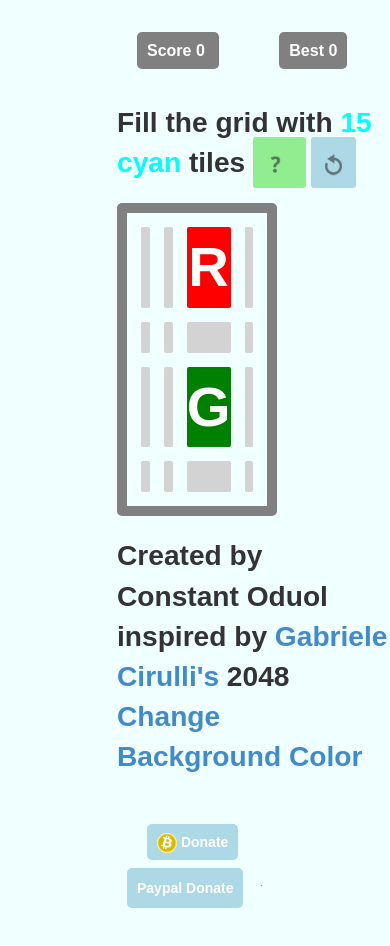
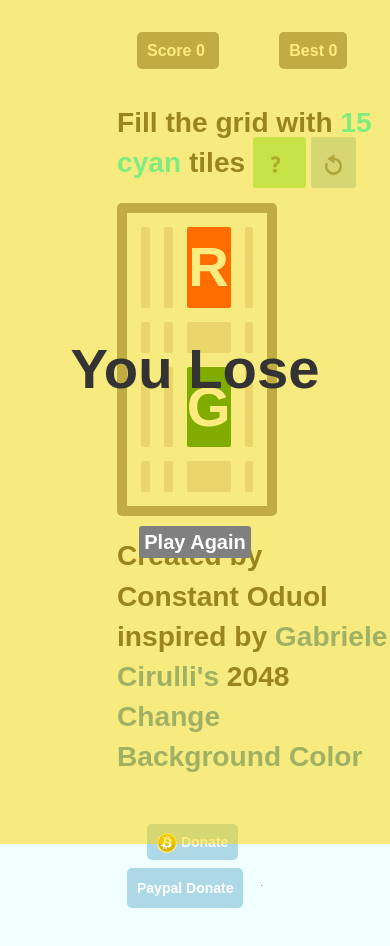
Before and after one commit to constantoduol/rgb, a plain HTML site: page index.html in a window 390 px wide. Drawn offline with Linux system fonts and the light colour scheme; grey boxes are pictures that could not be loaded.

Commit message:
Optimize for mobile

```diff
--- a/css/rgb.css
+++ b/css/rgb.css
@@ -72,7 +72,10 @@
                          background: rgba(255, 215, 0, 0.5);
                          z-index: 100;
                          text-align: center;
+                     }
 
+                     #message {
+                       margin-top : 200px;
                      }
 
                     #instr {
--- a/js/rgb.js
+++ b/js/rgb.js
@@ -112,6 +112,7 @@
         grid.appendChild(table);
         this.resize();
         window.onresize = this.resize;
+        this.showMessage("You Lose")
     };
 
     Grid.prototype.run = function () {
```
